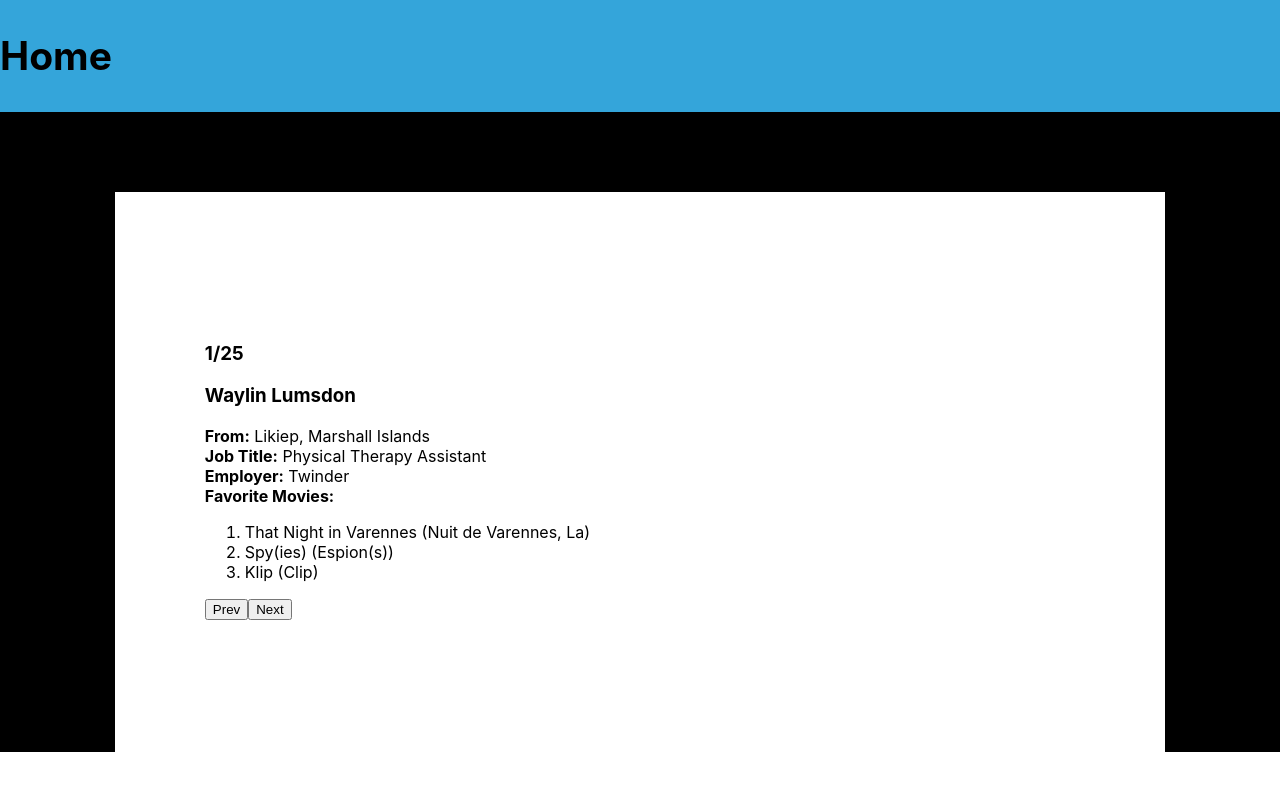
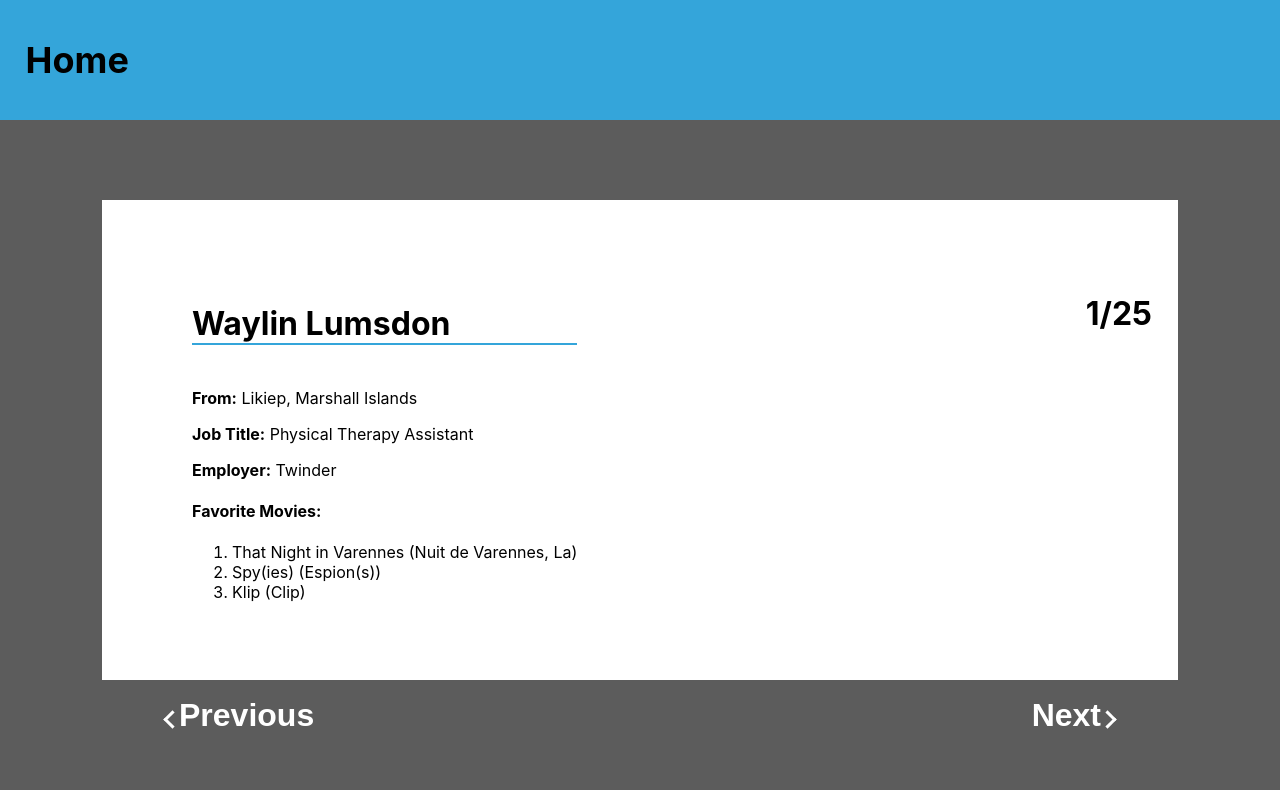
Before and after one commit to AutoDave91/react-iii, a React (Create React App) app: page / in a window 1280 px wide. Shown: the top 790 px of the page. Built offline with nearby package versions, Linux system fonts and the light colour scheme.

Commit message:
almost matches basic

```diff
--- a/src/App.css
+++ b/src/App.css
@@ -1,56 +1,19 @@
 .App {
-  background-color: black;
-}
-
-.App-logo {
-  animation: App-logo-spin infinite 20s linear;
-  height: 40vmin;
-  pointer-events: none;
+  background-color: rgb(92, 92, 92);
 }
 
 .App-header {
   background-color: #34a5da;
-  min-height: 10vh;
+  min-height: 15vh;
   display: flex;
   flex-direction: row;
-  align-items: flex-start;
+  align-items: center;
   justify-content: flex-start;
-  font-size: calc(10px + 2vmin);
+  font-size: 3vh;
   color: black;
-  margin-bottom: 10vh;
+  padding-left: 2vw;
 }
 
-.List{
-  background-color: white;
-  color: black;
-  margin: auto;
-  padding-left: 7vw;
-  width: 75%;
-  height: 70vh;
-  display: flex;
-  align-items: center;
-
+div{
+  height: 15vh;
 }
-
-.Buttons{
-  color: white;
-}
-
-
-
-
-
-
-
-.App-link {
-  color: #61dafb;
-}
-
-@keyframes App-logo-spin {
-  from {
-    transform: rotate(0deg);
-  }
-  to {
-    transform: rotate(360deg);
-  }
-}
--- a/src/App.js
+++ b/src/App.js
@@ -1,8 +1,6 @@
 import React, {Component} from 'react';
-import logo from './logo.svg';
 import './App.css';
 import White_box from './components/White_box'
-// import Buttons from './components/Buttons'
 import Header from './components/Header'
 
 class App extends Component {
@@ -12,13 +10,10 @@ class App extends Component {
         <section className='App-header'>
           <Header />
         </section>
-        <section className='List'>
+        <section className='White-box'>
           <White_box />
         </section>
-        {/* <section className='Buttons'>
-        <h4>Buttons</h4>
-          <Buttons />
-        </section> */}
+        <div></div>
       </main>
     );
   }
--- a/src/components/List.js
+++ b/src/components/List.js
@@ -1,5 +1,6 @@
 import React, {Component} from 'react'
 import data from './data'
+import './List_Style.css'
 
 // Still need: function to control i in reference to the calls below.
 // Still need: styling to match image
@@ -13,26 +14,28 @@ class List extends Component{
         let contact = data
         return(
             <main className='whiteBox'>
+                <section className='Counter'>
+                    <h3 className='counter'>{contact[this.props.index].id}/{contact.length}</h3>
+                </section>
                 <section>
-                    <h3>{contact[this.props.index].id}/{contact.length}</h3>
-                </section>
-                <section className='Name'>
-                    <h1>{contact[this.props.index].name.first} {contact[this.props.index].name.last}</h1>
-                </section>
-                <section className='From'>
-                    <strong>From:</strong> {contact[this.props.index].city}, {contact[this.props.index].country}
-                </section>
-                <section className='Title'>
-                    <strong>Job Title:</strong> {contact[this.props.index].title}
-                </section>
-                <section className='Employer'>
-                    <strong>Employer:</strong> {contact[this.props.index].employer}
-                </section>
-                <section className='Movies'>
-                <strong>Favorite Movies:</strong> <ol>
+                    <h1 className='Name'>{contact[this.props.index].name.first} {contact[this.props.index].name.last}</h1>
+                {/* </section> */}
+                {/* <section className='From'> */}
+                    <p><strong>From:</strong> {contact[this.props.index].city}, {contact[this.props.index].country}</p>
+                {/* </section> */}
+                {/* <section className='Title'> */}
+                    <p><strong>Job Title:</strong> {contact[this.props.index].title}</p>
+                {/* </section> */}
+                {/* <section className='Employer'> */}
+                    <p><strong>Employer:</strong> {contact[this.props.index].employer}</p>
+                {/* </section> */}
+                {/* <section className='Movies'> */}
+                <h4><strong>Favorite Movies:</strong></h4>
+                <ol>
                     <li>{contact[this.props.index].favoriteMovies[0]}</li>
                     <li>{contact[this.props.index].favoriteMovies[1]}</li>
-                    <li>{contact[this.props.index].favoriteMovies[2]}</li></ol>
+                    <li>{contact[this.props.index].favoriteMovies[2]}</li>
+                </ol>
                 </section>
             </main>
         )
--- /dev/null
+++ b/src/components/List_Style.css
@@ -0,0 +1,15 @@
+.whiteBox{
+    display: flex;
+    margin-left: 0;
+    width: 100%;
+    flex-flow: row-reverse;
+    justify-content: space-between;
+}
+.Name{
+    font-size: 4vh;
+    border: solid #34a5da;
+    border-width: 0 0 2px 0;
+}
+.counter{
+    font-size: 4vh;
+}
--- a/src/components/White_box.js
+++ b/src/components/White_box.js
@@ -1,6 +1,7 @@
 import React, {Component} from 'react';
 import List from './List'
 import data from './data'
+import './white_box.css'
 
 
 class White_box extends Component{
@@ -14,13 +15,17 @@ class White_box extends Component{
     render(){
         return(
             <main>
-                <List index={this.state.index} />
-                <button onClick={()=> {if(this.state.index >0){
-                    this.setState({index: this.state.index -1})
-                }}}>Prev</button>
-                <button onClick={()=> {if(this.state.index <data.length-1){
-                    this.setState({index: this.state.index +1})}
-                }}>Next</button>
+                <section className='List'>
+                    <List index={this.state.index} />
+                </section>
+                <section className='Buttons'>
+                    <button onClick={()=> {if(this.state.index >0){
+                        this.setState({index: this.state.index -1})
+                    }}}><strong><i className="prev"></i>Previous</strong></button>
+                    <button onClick={()=> {if(this.state.index <data.length-1){
+                        this.setState({index: this.state.index +1})}
+                    }}><strong>Next<i className="next"></i></strong></button>
+                </section>
             </main>
         )
     }
--- /dev/null
+++ b/src/components/white_box.css
@@ -0,0 +1,42 @@
+.List{
+    background-color: white;
+    color: black;
+    margin: auto;
+    margin-top: 10vh;
+    margin-bottom: 2vh;
+    padding-left: 7vw;
+    padding-right: 2vw;
+    width: 75%;
+    height: 60vh;
+    display: flex;
+    align-items: center;
+}
+.Buttons{
+    width: 75%;
+    margin: auto;
+    display: flex;
+    justify-content: space-between;
+
+}
+button{
+    background-color: transparent;
+    background-repeat: no-repeat;
+    border: none;
+    outline: none;
+    color: white;
+    font-size: 4vh;
+}
+i {
+    border: solid white;
+    border-width: 0 3px 3px 0;
+    display: inline-block;
+    padding: 5px;
+}
+.prev{
+    transform: rotate(135deg);
+    -webkit-transform: rotate(135deg);
+}
+.next{
+    transform: rotate(-45deg);
+    -webkit-transform: rotate(-45deg);
+}
```
Also changed, not shown: src/components/List.css (added).
